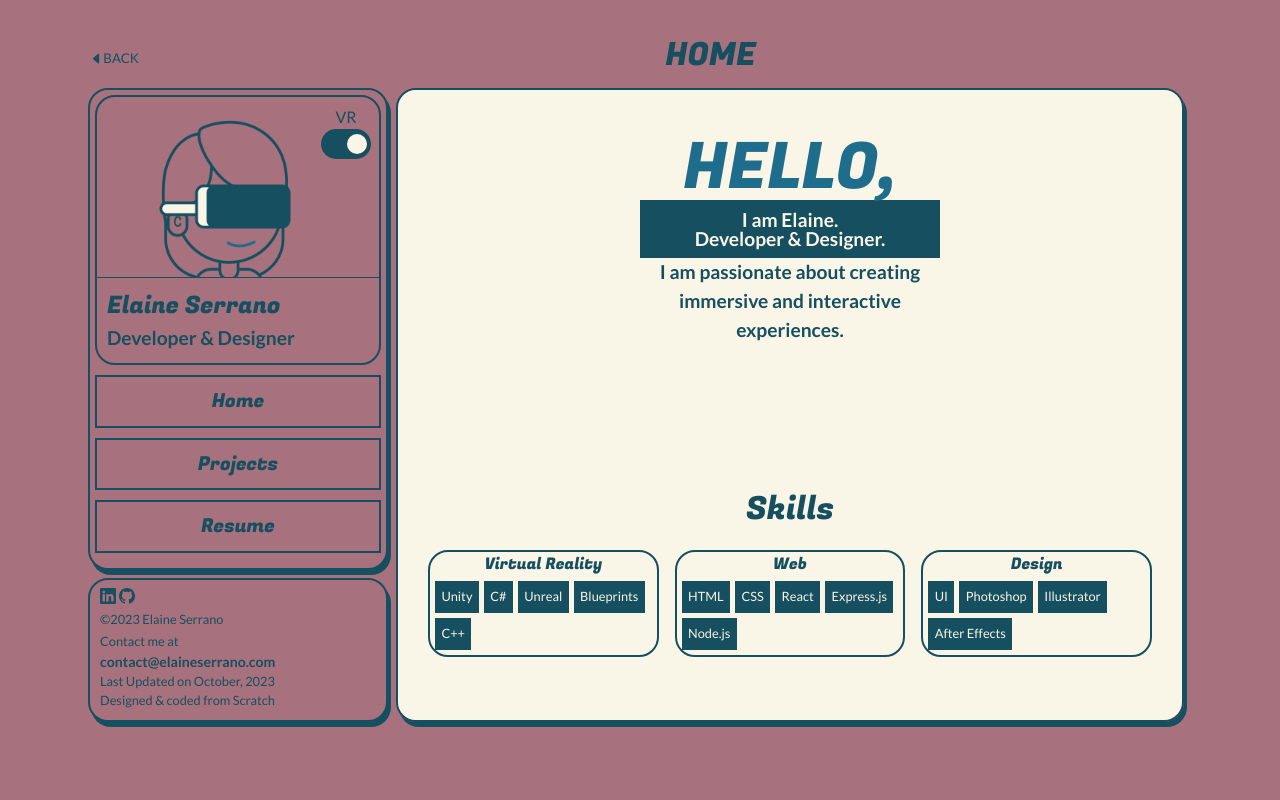
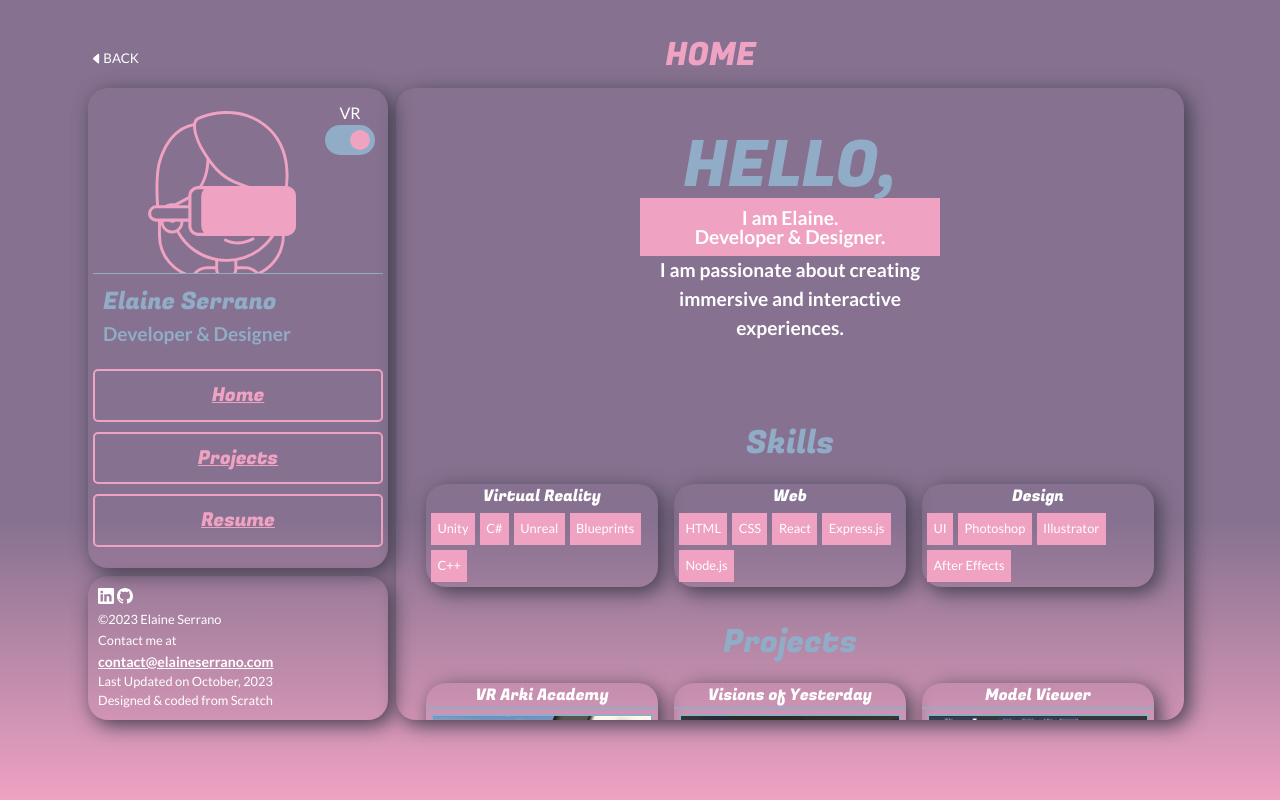
Before and after one commit to elaine2700/Portfolio, a React (Vite) app in the folder portfolio-client/: page / in a window 1280 px wide. Both pictures are taken after a click on the label 346 px from the left and 144 px from the top of the page. Built offline with nearby package versions, Linux system fonts and the light colour scheme.

Commit message:
Updated General CSS Styles

```diff
--- a/portfolio-client/src/assets/app.css
+++ b/portfolio-client/src/assets/app.css
@@ -1,10 +1,18 @@
+:root{
+    --blue:#90ACC6;
+    --purple: #867190;
+    --brightPink: #F573A1;
+    --pastelPink: #EFA2C2;
+    --salmon: #FFBACD;
+}
+
 * {
     margin: 0;
     padding: 0;
     border: 0;
     box-sizing: border-box;
     font-family: 'Lato', sans-serif;
-    color:#164F60;
+    color: white;
 }
 
 button{
@@ -18,9 +26,10 @@ html {
     font-size: 16px;
     height: 100%;
     font-family: 'Lato', sans-serif;
-    color:#164F60;
-    background-color:#A7727D;
+    background-color: var(--purple);
+    background: linear-gradient(180deg, var(--purple) 65%, var(--pastelPink) 100%);
 }
+
 
 h1,h2,h3,h4,h5,h6{
     font-family: 'Fugaz One', cursive;
@@ -32,26 +41,24 @@ p{
 
 /* HyperLink settings */
 a {
-    color:#164F60;
-    text-decoration: none;
+    color: white;
     display: block;
     font-weight: bold;
 }
 
 a:visited{
-    color:#164F60;
-
+    color:var(--blue);
 }
 
 a:hover{
     text-decoration: underline;
-    background-color: #F9F5E7;
+    background-color: var(--blue);
     border-radius: 0.25em;
 }
 
 a:active{
-    color:#EDDBC7;
-    text-decoration: #F9F5E7 underline;
+    color:var(--blue);
+    text-decoration: var(--blue) underline;
 }
 
 div{
@@ -94,7 +101,6 @@ li.simple{
     align-items: start;
     justify-content: center;
     display: flex;
-    background-color: #A7727D;
 }
 
 #content-title{
@@ -114,14 +120,15 @@ li.simple{
     grid-column: 3;
     grid-row: 2/span 2;
     overflow-y: scroll;
+
 }
 
 .title{
-    padding-top: 3em;
+    padding-top: 1em;
     padding-bottom: 0.5em;
     text-align: center;
     font-size: 2rem;
-
+    color: var(--blue);
 }
 
 .section-title{
@@ -130,7 +137,7 @@ li.simple{
     text-align: center;
     text-transform: uppercase;
     font-size: 2rem;
-    color:#164F60;
+    color: var(--pastelPink);
 }
 
 #contact {
@@ -142,7 +149,6 @@ li.simple{
     align-content: end;
     justify-content: center;
     z-index: 2;
-    background-color: #A7727D;
 }
 
 /* General Styling*/
@@ -174,7 +180,7 @@ li.simple{
 }
 
 .bordered{
-    border: 2px solid #164F60;
+    border: 2px solid var(--blue);
 }
 
 img.bordered{
@@ -183,13 +189,14 @@ img.bordered{
 }
 
 .window{
-    border: 2px solid #164F60;
+    /*border: 3px solid white;*/
     border-radius: 20px;
 }
 
 .shadow{
-    box-shadow: 3px 5px #164F60;
+    box-shadow: 5px 5px 20px rgb(65, 62, 78);
 }
+
 .window.h-small {
     min-height: 80px;
 }
@@ -199,25 +206,35 @@ img.bordered{
 }
 
 .frame-title{
-    border-bottom: 2px solid #164F60;
+    border-bottom: 2px solid var(--blue);
     text-align: center;
 }
 
-.bg-pink{
-    background-color: #A7727D;
+.bg-main{
+    background-color: var(--pastelPink);
 }
-.bg-cream{
-    background-color: #F9F5E7;
+
+.bg-secondary{
+    background-color: var(--blue);
+}
+
+.card{
+    box-shadow: 5px 5px 20px rgb(65, 62, 78);
+}
+
+.card:hover{
+    box-shadow: inset 2px 2px 8px rgb(65, 62, 78);
 }
 
 /* Buttons */
 
 .clickable{
-    border: 2px solid #164F60;
-    background-color: transparent;
+    /*border: 2px solid var(--pastelPink);*/
+    background-color: var(--pastelPink);
     text-align: center;
     padding: 10px;
     max-width: 100px;
+    border-radius: 5px;
 }
     li > .clickable{
         display: block;
@@ -225,11 +242,11 @@ img.bordered{
     }
 
     .clickable:visited{
-        color:#164F60;
+        color:var(--purple);
     }
 
     .clickable:hover {
-        background-color: #EDDBC7;
+        background-color: var(--blue);
         transition-duration: 0.7s;
     }
 
@@ -239,13 +256,24 @@ img.bordered{
     }
 
 .clickable.current-selection {
-    background-color: #164F60;
+    background-color: var(--brightPink);
     color:#EDDBC7;
 }
 
 .clickable.wide{
     max-width: 200px;
 }
+
+.clickable.outline{
+    border: 2px solid var(--pastelPink);
+    background-color: transparent;
+    color: var(--pastelPink);
+}
+    .clickable.outline:hover{
+        background-color: var(--blue);
+        border-color: var(--blue);
+        color: white;
+    }
 
 .three-columns{
     display: grid;
@@ -262,8 +290,8 @@ img.bordered{
 }
 
     .tag{
-        background-color: #164F60;
-        color: #F9F5E7;
+        background-color: var(--pastelPink);
+        color: white;
         list-style: none;
         padding: 0.4rem;
     }
@@ -296,13 +324,13 @@ img.bordered{
 /* Transition settings */
 .transition-right{
     position: relative;
-    transform: translateX(4rem);
+    transform: translateX(4rem) scale(0.74);
     transition: 0.5s;
 }
 
 .transition-normalState{
     position: relative;
-    transform: translateX(0px);
+    transform: translateX(0px) scale(0.74);
     transition: 0.5s;
 }
 
@@ -315,6 +343,7 @@ img.bordered{
 }
 
 /* personal card */
+
 #personal > div{
     display: block;
     width: 100%;
@@ -354,19 +383,24 @@ img.bordered{
     width: auto;
     padding: 10px;
     height: auto;
-    border-top:1.5px solid #164F60;
+    border-top:1.5px solid var(--blue);
     overflow: hidden;
+}
+
+.name h1,h2{
+    color: var(--blue);
 }
 
 .name h1{
     font-weight: bold;
     font-size: 1.5rem;
+
 }
     .name h1 a{
-        color:#F9F5E7
+        color: var(--blue);
     }
     .name h1 a:visited{
-        color:#F9F5E7;
+        color:white;
     }
     .name h1 a:hover{
         color:black;
@@ -452,7 +486,7 @@ img.bordered{
         font-size: 4rem;
         text-transform: uppercase;
         line-height: 1;
-        color:#1F6D8C;
+        color:var(--blue);
     }
 
     .presentation h2{
@@ -475,8 +509,8 @@ img.bordered{
 }
 
 .accent{
-    background-color: #164F60;
-    color:#F9F5E7;
+    background-color: var(--pastelPink);
+    color:white;
     padding: 10px;
 }
 
@@ -511,34 +545,33 @@ input[type=checkbox]{
     cursor: pointer;
     width: 50px;
     height: 30px;
-    background: #F9F5E7;
+    background: var(--pastelPink);
     display: block;
     border-radius: 100px;
     position: relative;
-    border: 2px solid #164F60;
 }
 
 /* The circle */
 .switch:after {
     content: '';
     position: absolute;
-    top: 2.5px;
-    left: 2.5px;
+    top: 5px;
+    left: 5px;
     width: 20px;
     height: 20px;
-    background: #164F60;
+    background: var(--blue);
     border-radius: 90px;
     transition: 0.3s;
   }
 
 input:checked + label.switch {
-    background-color: #164F60;
+    background-color: var(--blue);
 }
 
 input:checked + label.switch:after {
-    left: calc(100% - 2.5px);
+    left: calc(100% - 5px);
     transform: translateX(-100%);
-    background-color: #F9F5E7;
+    background-color: var(--pastelPink);
 }
 
 label.switch:active:after {
@@ -558,13 +591,13 @@ label.switch:active:after {
 
 /* Handle */
 ::-webkit-scrollbar-thumb {
-    background: #164F60;
+    background: var(--blue);
     border-radius: 10px;
 }
 
 /* Handle on hover */
 ::-webkit-scrollbar-thumb:hover {
-    background: #A7727D;
+    background: var(--salmon);
 }
 
 /*Slider Stats*/
@@ -574,9 +607,9 @@ label.switch:active:after {
     appearance: none;
     width: 75px; /* Full-width */
     height: 30px; /* Specified height */
-    background: #F9F5E7; /* Grey background */
+    background: white; /* Grey background */
     outline: none; /* Remove outline */
-    border: 2px solid #164F60;
+    border: 2px solid var(--blue);
     border-radius: 15px;
 }
 
@@ -586,7 +619,7 @@ label.switch:active:after {
     appearance: none;
     width: 20px; /* Set a specific slider handle width */
     height: 20px; /* Slider handle height */
-    background: #164F60; /* Green background */
+    background: var(--blue); /* Green background */
     cursor: pointer; /* Cursor on hover */
     border-radius: 12.5px;
 }
@@ -594,7 +627,7 @@ label.switch:active:after {
 .slider::-moz-range-thumb {
     width: 25px; /* Set a specific slider handle width */
     height: 25px; /* Slider handle height */
-    background: #04AA6D; /* Green background */
+    background: var(--blue); /* Green background */
     cursor: pointer; /* Cursor on hover */
 }
 
--- a/portfolio-client/src/components/NavSection.jsx
+++ b/portfolio-client/src/components/NavSection.jsx
@@ -12,13 +12,13 @@ const NavSection = () => {
                 <li className="toggle">
                   <a className="clickable"><i className="icon fa fa-bars"></i></a></li>
                 <li>
-                  <Link to='/' className='clickable'>Home</Link>
+                  <Link to='/' className='clickable outline'>Home</Link>
                   </li>
                 <li>
-                  <Link to='/projects' className='clickable'>Projects</Link>
+                  <Link to='/projects' className='clickable outline'>Projects</Link>
                 </li>
                 <li>
-                  <Link to='/resume' className='clickable'>Resume</Link>
+                  <Link to='/resume' className='clickable outline'>Resume</Link>
                   </li>
               </ul>
             </nav>
--- a/portfolio-client/src/components/ProfileCard.jsx
+++ b/portfolio-client/src/components/ProfileCard.jsx
@@ -18,8 +18,8 @@ const ProfileCard = () => {
     return (
         <div className="profile-card window">
             <div className="profile-image">
-                <img id="icon-base" src="/src/assets/images/Icon_Base.png" />
-                <img id="icon-lens" className="invisible transition-right" src="src/assets/images/Icon_HMD.png" />
+                <img id="icon-base" src="/src/assets/images/Head.svg" />
+                <img id="icon-lens" className="invisible transition-right" src="src/assets/images/Lens.svg" />
                 <div id="VR-checkbox">
                     <span>VR</span>
                     <input
--- a/portfolio-client/src/components/ProjectCard.jsx
+++ b/portfolio-client/src/components/ProjectCard.jsx
@@ -2,7 +2,7 @@ import { Link } from "react-router-dom"
 
 const ProjectCard = ({project}) => {
     return (
-        <div className="window shadow">
+        <div className="window card">
             <h4 className="frame-title">{project.title}</h4>
             <div className="thumbnail-fitter">
                 <img className="bordered" src={project.image}/>
--- a/portfolio-client/src/index.css
+++ b/portfolio-client/src/index.css
@@ -5,7 +5,6 @@
 
   color-scheme: light dark;
   color: rgba(255, 255, 255, 0.87);
-  background-color:#A7727D;
 
   font-synthesis: none;
   text-rendering: optimizeLegibility;
--- a/portfolio-client/src/pages/Home.jsx
+++ b/portfolio-client/src/pages/Home.jsx
@@ -44,7 +44,7 @@ const Home = () => {
                         <div className="three-columns">
                             {
                                 skills.map((skill, index) => (
-                                    <div key={index} className="window h-small">
+                                    <div key={index} className="window shadow h-small">
                                         <h4 className="window-title">{skill.type}</h4>
                                         <ul className="tags">
                                             {
--- a/portfolio-client/src/pages/ProjectDetail.jsx
+++ b/portfolio-client/src/pages/ProjectDetail.jsx
@@ -16,7 +16,7 @@ const ProjectDetail = () => {
 
                 <section className="space-top">
                     <div className="centered">
-                        <a className="clickable wide" href={projectData.linkCode}
+                        <a className="clickable outline wide" href={projectData.linkCode}
                             target="_blank" rel="noopener">View Code <Github/>
                         </a>
                     </div>
--- a/portfolio-client/src/pages/Projects.jsx
+++ b/portfolio-client/src/pages/Projects.jsx
@@ -9,7 +9,7 @@ const Projects = () => {
         <>
             <TitlePage pageName={"Projects"} />
 
-            <section id='content' className='window'>
+            <section id='content' className='window bg-cream shadow'>
                 <div>
                     <div className="even-columns fit">
                         {
```
Also changed, not shown: portfolio-client/src/assets/images/Head.svg (added), portfolio-client/src/assets/images/Lens.svg (added).
